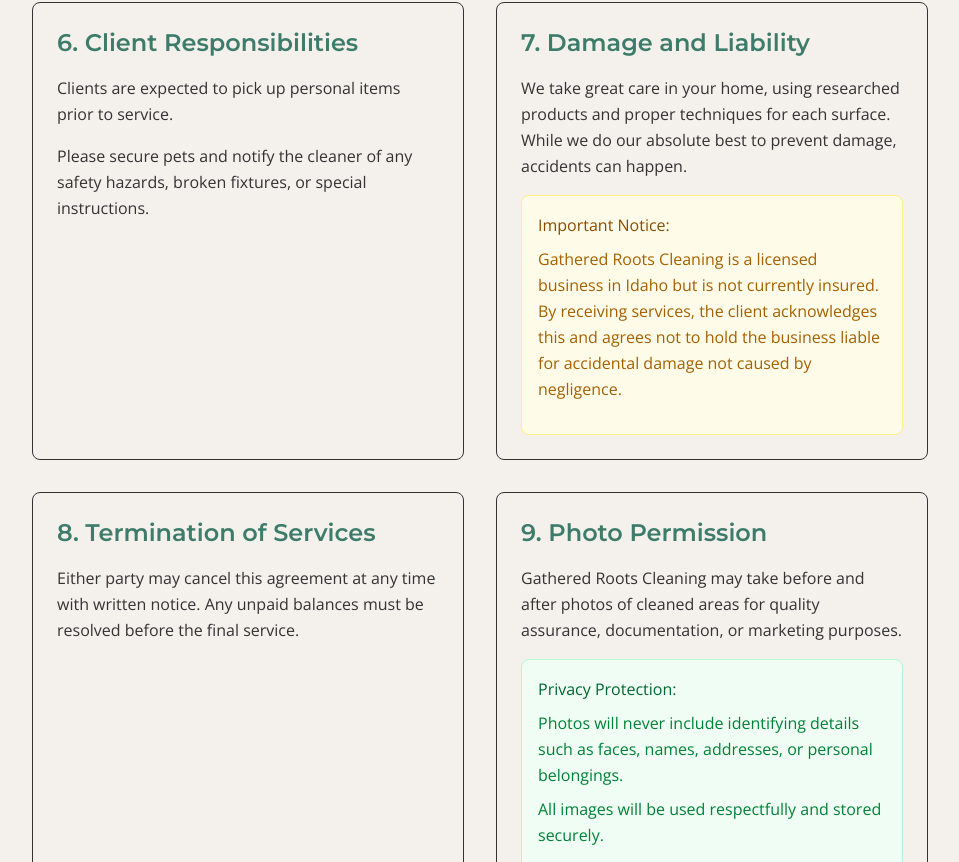
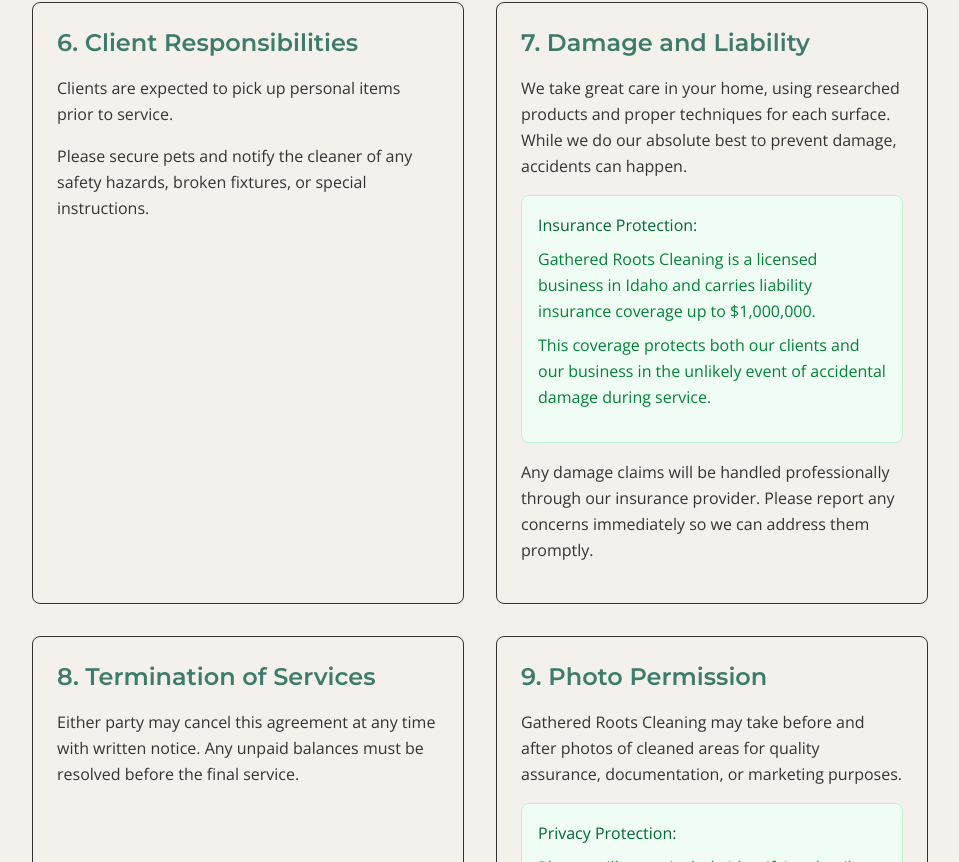
Before and after one commit to justinrm/gathered-roots, a Next.js app: page /terms-of-service in a window 1280 px wide. Shown: the part 1798-2660 px from the top of the page, without its empty margins (160-1119 px from the left). Built offline with nearby package versions, Linux system fonts and the light colour scheme.

Commit message:
Insured!

```diff
--- a/pages/faq.js
+++ b/pages/faq.js
@@ -7,7 +7,7 @@
   {
     question: 'What cleaning products do you use?',
     answer:
-      'We use eco-friendly cleaning products that are safe for your family, pets, and the environment. If you have specific product preferences or sensitivities, please let us know.',
+      'We use friendly cleaning products that are safe for your family, pets, and the environment. If you have specific product preferences or sensitivities, please let us know.',
   },
   {
     question: 'How do I book a cleaning?',
--- a/pages/terms-of-service.js
+++ b/pages/terms-of-service.js
@@ -158,12 +158,18 @@
               <p className="text-text-dark mb-4">
                 We take great care in your home, using researched products and proper techniques for each surface. While we do our absolute best to prevent damage, accidents can happen.
               </p>
-              <div className="bg-yellow-50 border border-yellow-200 p-4 rounded-lg">
-                <p className="text-yellow-800 font-medium mb-2">Important Notice:</p>
-                <p className="text-yellow-700">
-                  Gathered Roots Cleaning is a licensed business in Idaho but is not currently insured. By receiving services, the client acknowledges this and agrees not to hold the business liable for accidental damage not caused by negligence.
+              <div className="bg-green-50 border border-green-200 p-4 rounded-lg">
+                <p className="text-green-800 font-medium mb-2">Insurance Protection:</p>
+                <p className="text-green-700 mb-2">
+                  Gathered Roots Cleaning is a licensed business in Idaho and carries liability insurance coverage up to $1,000,000.
+                </p>
+                <p className="text-green-700">
+                  This coverage protects both our clients and our business in the unlikely event of accidental damage during service.
                 </p>
               </div>
+              <p className="text-text-dark mt-4">
+                Any damage claims will be handled professionally through our insurance provider. Please report any concerns immediately so we can address them promptly.
+              </p>
             </Card>
 
             {/* Termination of Services */}
@@ -211,7 +217,7 @@
                 <div className="bg-blue-50 border border-blue-200 p-4 rounded-lg text-center">
                   <div className="text-3xl mb-2">🌡️</div>
                   <p className="font-medium text-blue-800">Temperature</p>
-                  <p className="text-blue-700">70°F or below</p>
+                  <p className="text-blue-700">75°F or below</p>
                 </div>
 
                 <div className="bg-blue-50 border border-blue-200 p-4 rounded-lg text-center">
```
